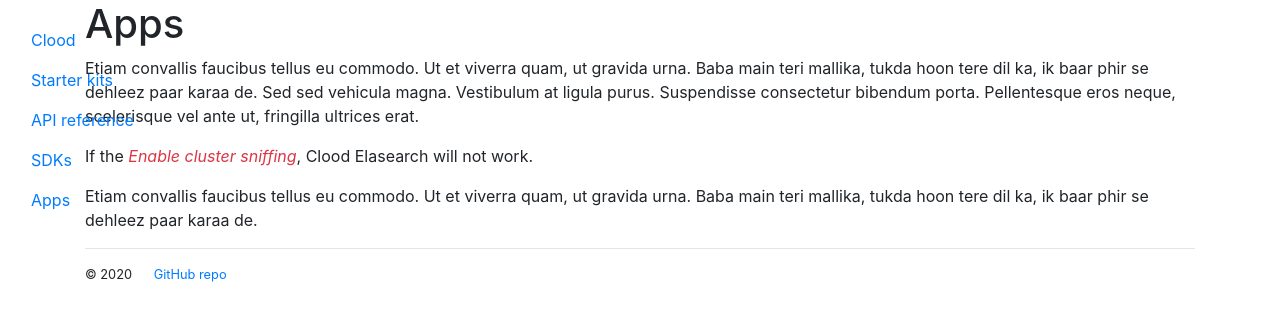
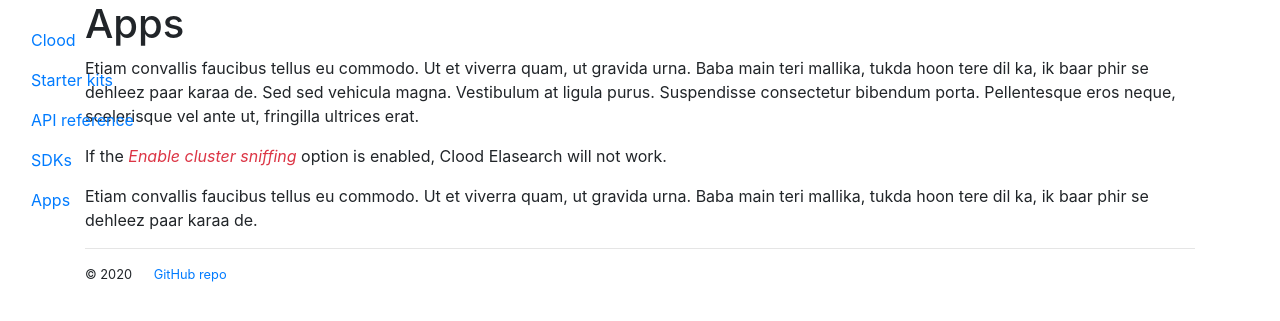
Before and after one commit to AninditaBasu/docs-as-code, a Jekyll site: the page built from topics/page4.html, in a window 1280 px wide. Shown: the top 321 px of the page. Built offline with Jekyll 4.4.1, drawn with Linux system fonts in a browser that asks for light colours.

Commit message:
text corrections

```diff
--- a/topics/page3.html
+++ b/topics/page3.html
@@ -9,7 +9,7 @@ Mehkash labon pe aane lagi hai, Pyasi qurbatein. Curabitur eget massa ligula. Pe
 <ol>
 <li>...</li>
 <li>...</li>
-<li>Click <i class="text-danger">{{ site.data.en.menu-file }}</i> &gt; <i class="text-danger">{{ site.data.en.menu-save }}</i>. If you see the following message, change the ....<br/><i class="text-danger">{{ site.data.en.index-purge }}</i></li>
+<li>Click <i class="text-danger">{{ site.data.en.menu-file }}</i> &gt; <i class="text-danger">{{ site.data.en.menu-save }}</i>. If you see the following message, change the ....<br/>Message text: <i class="text-danger">{{ site.data.en.index-purge }}</i></li>
 <li>...</li>
 <li>...</li>
 </ol>
--- a/topics/page4.html
+++ b/topics/page4.html
@@ -4,5 +4,5 @@ title: Apps
 ---
 <h1>{{ page.title }}</h1>
 <p>Etiam convallis faucibus tellus eu commodo. Ut et viverra quam, ut gravida urna. Baba main teri mallika, tukda hoon tere dil ka, ik baar phir se dehleez paar karaa de. Sed sed vehicula magna. Vestibulum at ligula purus. Suspendisse consectetur bibendum porta. Pellentesque eros neque, scelerisque vel ante ut, fringilla ultrices erat.</p>
-<p>If the <i class="text-danger">{{ site.data.en.elastic-sniff }}</i>, Clood Elasearch will not work.</p>
+<p>If the <i class="text-danger">{{ site.data.en.elastic-sniff }}</i> option is enabled, Clood Elasearch will not work.</p>
 <p>Etiam convallis faucibus tellus eu commodo. Ut et viverra quam, ut gravida urna. Baba main teri mallika, tukda hoon tere dil ka, ik baar phir se dehleez paar karaa de.</p>
```
